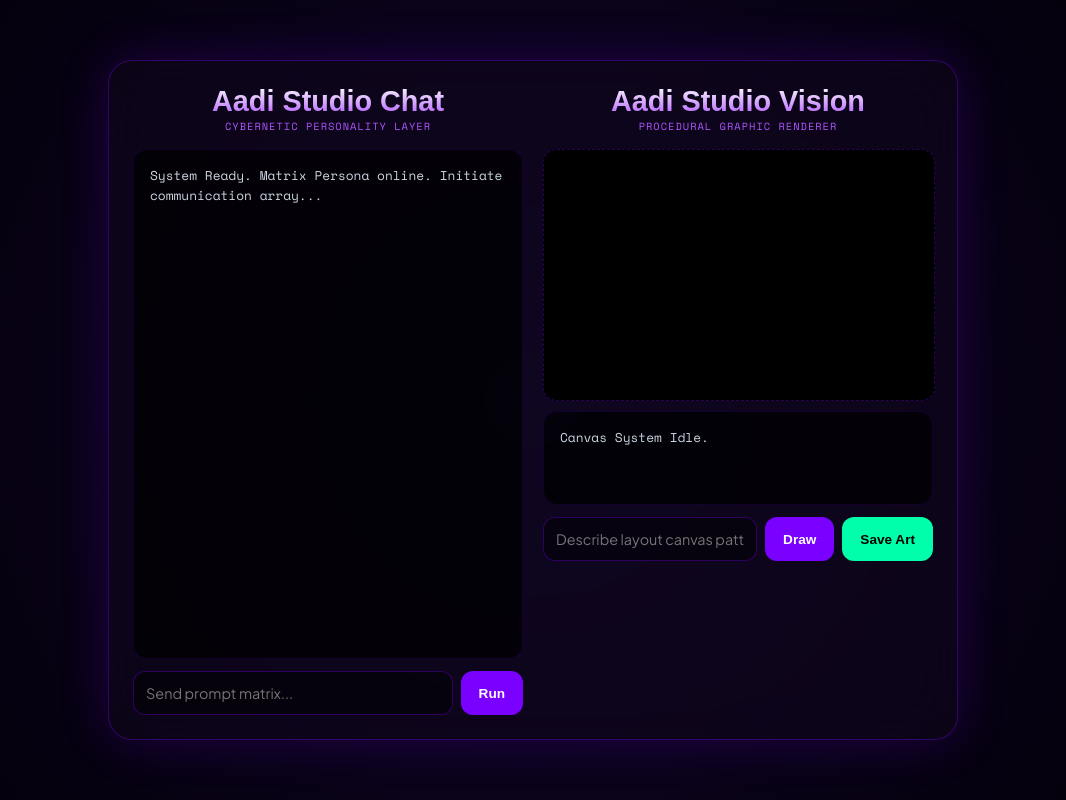
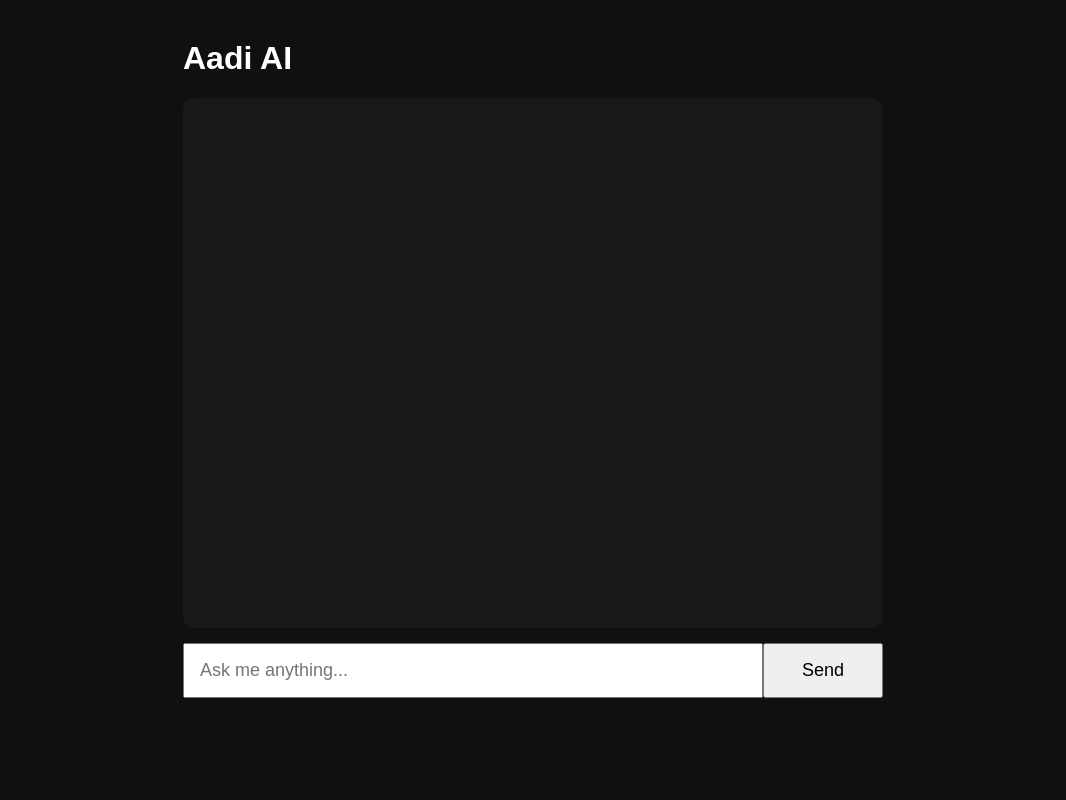
Before and after one commit to 4adi-10/Aadi-Studio-Pro-AI, a plain HTML site: page index.html in a window 1280 px wide. Shown: the whole page, without its empty margins (107-1173 px from the left). Drawn offline with nearby package versions, Linux system fonts and the light colour scheme; a web font is replaced by a local one.

Commit message:
Add files via upload

```diff
--- a/index.html
+++ b/index.html
@@ -1,57 +1,34 @@
 <!DOCTYPE html>
-<html lang="en">
+<html>
 <head>
-    <meta charset="UTF-8">
-    <meta name="viewport" content="width=device-width, initial-scale=1.0">
-    <title>Aadi Studio Pro AI</title>
-    <link rel="preconnect" href="https://fonts.googleapis.com">
-    <link rel="preconnect" href="https://fonts.gstatic.com" crossorigin>
-    <link href="https://fonts.googleapis.com/css2?family=Cabinet+Grotesk:wght=900&family=Plus+Jakarta+Sans:wght=500;700&family=Space+Mono&display=swap" rel="stylesheet">
-    <link rel="stylesheet" href="./style.css">
+    <title>Aadi AI</title>
+    <link rel="stylesheet" href="style.css">
 </head>
+
 <body>
 
-<div class="studio-container">
-    <div class="panel-side">
-        <h1>Aadi Studio Chat</h1>
-        <div class="subtitle">CYBERNETIC PERSONALITY LAYER</div>
-        <div class="terminal-box" id="textTerminal">System Ready. Matrix Persona online. Initiate communication array...</div>
-        <div class="control-dock">
-            <input type="text" id="textInput" placeholder="Send prompt matrix...">
-            <button id="runChatBtn">Run</button>
-        </div>
-    </div>
+<div class="chat">
 
-    <div class="panel-side">
-        <h1>Aadi Studio Vision</h1>
-        <div class="subtitle">PROCEDURAL GRAPHIC RENDERER</div>
-        <div class="canvas-area">
-            <canvas id="creativeCanvas" width="300" height="300"></canvas>
-        </div>
-        <div class="terminal-box" id="visionTerminal" style="height: 60px; flex: none;">Canvas System Idle.</div>
-        <div class="control-dock">
-            <input type="text" id="visionInput" placeholder="Describe layout canvas pattern...">
-            <button id="drawVisionBtn">Draw</button>
-            <button id="downloadBtn" style="background: #00ffaa; color: #000;" disabled>Save Art</button>
-        </div>
-    </div>
+<h1>Aadi AI</h1>
+
+<div id="messages"></div>
+
+<div class="bottom">
+
+<input
+id="input"
+placeholder="Ask me anything..."
+autocomplete="off">
+
+<button onclick="sendMessage()">
+Send
+</button>
+
 </div>
 
-<script type="module">
-    import { runTextInference } from './chat.js';
-    import { runVisionInference, downloadCanvasArt } from './vision.js';
+</div>
 
-    // Event listeners connect our modular code directly to the button clicks safely
-    document.getElementById('runChatBtn').addEventListener('click', runTextInference);
-    document.getElementById('drawVisionBtn').addEventListener('click', runVisionInference);
-    document.getElementById('downloadBtn').addEventListener('click', downloadCanvasArt);
-
-    // Initial setup for blank canvas element
-    const canvas = document.getElementById('creativeCanvas');
-    const ctx = canvas.getContext('2d');
-    ctx.fillStyle = '#060212';
-    ctx.fillRect(0, 0, canvas.width, canvas.height);
-</script>
+<script src="script.js"></script>
 
 </body>
 </html>
--- /dev/null
+++ b/script.js
@@ -0,0 +1,41 @@
+const messages=document.getElementById("messages");
+const input=document.getElementById("input");
+
+async function sendMessage(){
+
+const text=input.value;
+
+if(text==="") return;
+
+messages.innerHTML+=`<div class="user"><b>You:</b> ${text}</div>`;
+
+input.value="";
+
+const res=await fetch("http://127.0.0.1:5000/chat",{
+
+method:"POST",
+
+headers:{
+"Content-Type":"application/json"
+},
+
+body:JSON.stringify({
+message:text
+})
+
+});
+
+const data=await res.json();
+
+messages.innerHTML+=`<div class="ai"><b>Aadi AI:</b> ${data.reply}</div>`;
+
+messages.scrollTop=messages.scrollHeight;
+
+}
+
+input.addEventListener("keydown",e=>{
+
+if(e.key==="Enter")
+sendMessage();
+
+});
--- a/style.css
+++ b/style.css
@@ -1,75 +1,46 @@
-:root {
-    --bg: #030008;
-    --panel: rgba(15, 8, 28, 0.6);
-    --border: rgba(122, 0, 255, 0.35);
-    --accent: #7a00ff;
-    --neon: #b055ff;
-    --text: #ffffff;
+body{
+    margin:0;
+    background:#101010;
+    font-family:Arial;
+    color:white;
 }
 
-body, html {
-    margin: 0; padding: 0;
-    width: 100%; height: 100vh;
-    background-color: var(--bg);
-    color: var(--text);
-    font-family: 'Plus Jakarta Sans', sans-serif;
-    display: flex; justify-content: center; align-items: center;
-    overflow: hidden;
-    background: radial-gradient(circle at center, #11052c 0%, #030008 100%);
+.chat{
+    width:700px;
+    margin:auto;
+    margin-top:40px;
 }
 
-.studio-container {
-    width: 95%; max-width: 850px; height: 85vh;
-    background: var(--panel);
-    border: 1px solid var(--border);
-    border-radius: 24px;
-    backdrop-filter: blur(25px);
-    padding: 24px; display: flex; gap: 20px;
-    box-sizing: border-box;
-    box-shadow: 0 0 50px rgba(122, 0, 255, 0.2);
+#messages{
+    height:500px;
+    background:#181818;
+    border-radius:12px;
+    overflow:auto;
+    padding:15px;
 }
 
-.panel-side { flex: 1; display: flex; flex-direction: column; height: 100%; }
-
-h1 {
-    font-family: 'Cabinet Grotesk', sans-serif; font-size: 1.8rem; margin: 0; text-align: center;
-    background: linear-gradient(180deg, #fff, var(--neon));
-    background-clip: text;
-    -webkit-background-clip: text;
-    -webkit-text-fill-color: transparent;
+.user{
+    color:#4fc3ff;
+    margin:10px 0;
 }
 
-.subtitle {
-    font-family: 'Space Mono', monospace; font-size: 0.65rem; color: var(--neon);
-    text-align: center; margin-bottom: 15px; letter-spacing: 1px;
-}
-.terminal-box {
-    flex: 1; background: rgba(0, 0, 0, 0.7); border: 1px solid rgba(122, 0, 255, 0.15);
-    border-radius: 14px; padding: 16px; overflow-y: auto;
-    font-family: 'Space Mono', monospace; font-size: 0.8rem; line-height: 1.6;
-    color: #cbd5e1; white-space: pre-wrap;
+.ai{
+    color:#6eff8d;
+    margin:10px 0;
 }
 
-.canvas-area {
-    width: 100%; height: 250px; background: #000; border-radius: 14px;
-    border: 1px dashed var(--border); display: flex; justify-content: center;
-    align-items: center; overflow: hidden; margin-bottom: 10px;
+.bottom{
+    display:flex;
+    margin-top:15px;
 }
 
-.canvas-area canvas { max-width: 100%; max-height: 100%; border-radius: 8px; }
+input{
+    flex:1;
+    padding:15px;
+    font-size:18px;
+}
 
-.control-dock { display: flex; gap: 8px; margin-top: 12px; }
-
-input[type="text"] {
-    flex: 1; background: rgba(0,0,0,0.5); border: 1px solid var(--border);
-    border-radius: 12px; padding: 12px; color: white; outline: none;
-    font-family: inherit; font-size: 0.9rem;
+button{
+    width:120px;
+    font-size:18px;
 }
-input[type="text"]:focus { border-color: var(--neon); }
-
-button {
-    background: var(--accent); color: white; border: none; padding: 12px 18px;
-    border-radius: 12px; font-weight: bold; cursor: pointer; transition: 0.2s; font-size: 0.85rem;
-}
-button:hover { transform: translateY(-1px); }
-button:disabled { background: #221533; color: #555; cursor: not-allowed; transform: none; }
```
